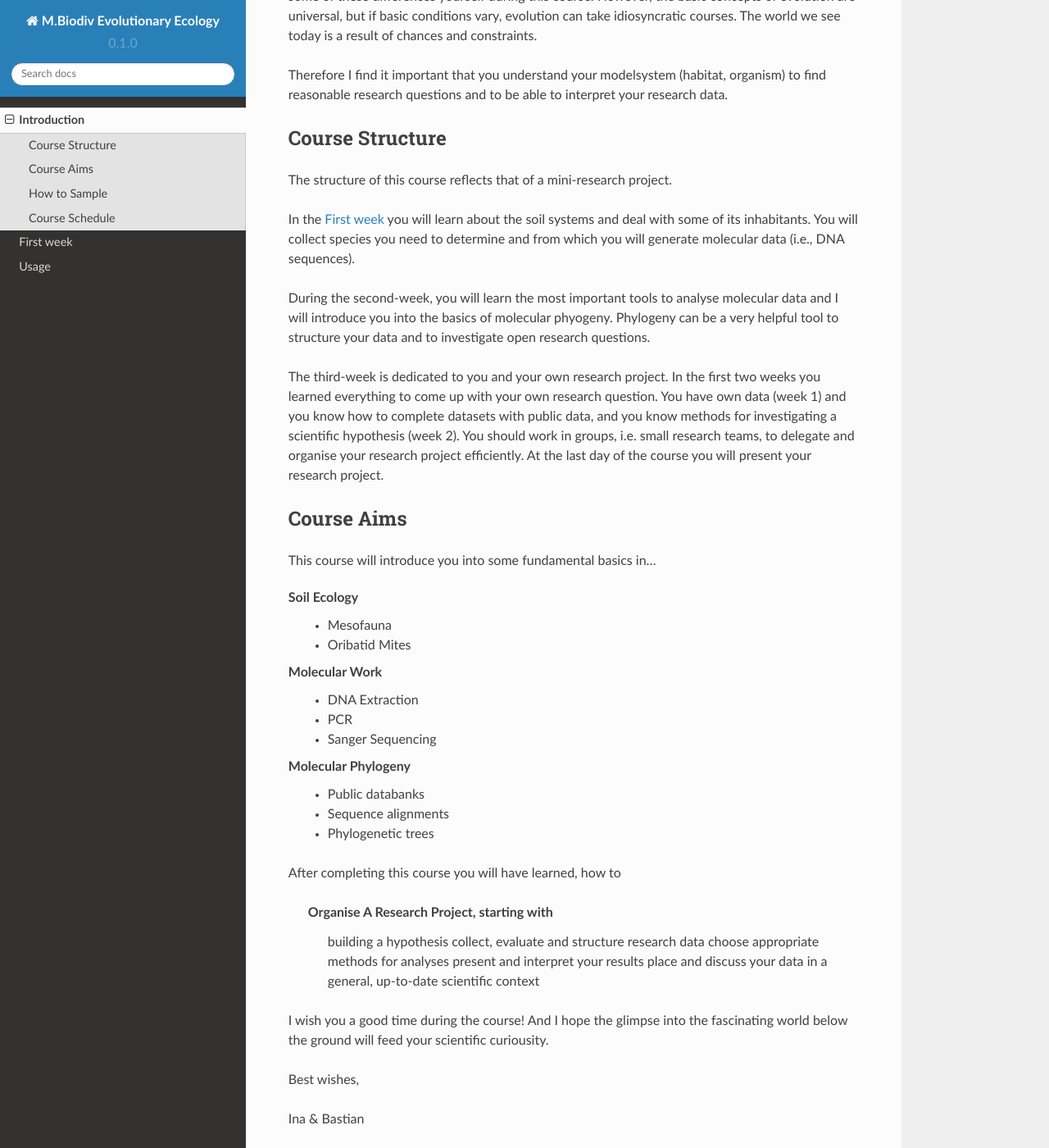
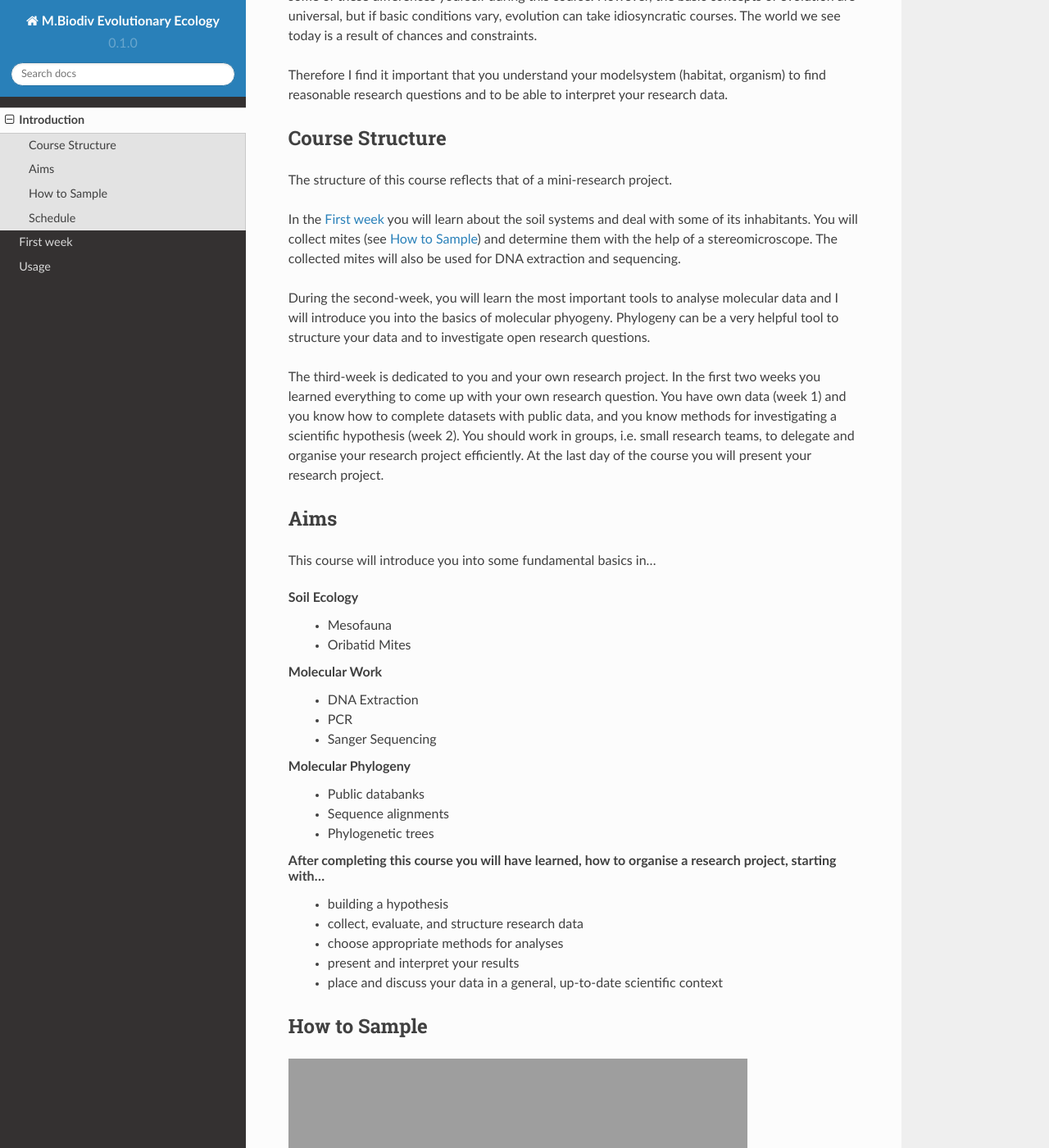
Before and after one commit to bheimbu/evolutionary_ecology, a Sphinx documentation site: the page built from docs/source/introduction.rst, in a window 1280 px wide and 1400 px high, scrolled down 368 px. Shown: the whole window at 82% size. Built offline with Sphinx 7.4.7 and the Read the Docs theme 2.0.0, drawn with Linux system fonts in a browser that asks for light colours; some of the changed text lies outside the part shown; grey boxes are pictures that could not be loaded.

Commit message:
Update introduction.rst

```diff
--- a/docs/source/introduction.rst
+++ b/docs/source/introduction.rst
@@ -9,17 +9,17 @@ Therefore I find it important that you understand your modelsystem (habitat, org
 
 
 Course Structure
------------------------
+----------------
 
 The structure of this course reflects that of a mini-research project.
 
-In the :ref:`first-week` you will learn about the soil systems and deal with some of its inhabitants. You will collect species you need to determine and from which you will generate molecular data (i.e., DNA sequences).
+In the :ref:`first-week` you will learn about the soil systems and deal with some of its inhabitants. You will collect mites (see :ref:`how-to-sample`) and determine them with the help of a stereomicroscope. The collected mites will also be used for DNA extraction and sequencing.
 
 During the :ref:`second-week`, you will learn the most important tools to analyse molecular data and I will introduce you into the basics of molecular phyogeny. Phylogeny can be a very helpful tool to structure your data and to investigate open research questions.
 
 The :ref:`third-week` is dedicated to you and your own research project. In the first two weeks you learned everything to come up with your own research question. You have own data (week 1) and you know how to complete datasets with public data, and you know methods for investigating a scientific hypothesis (week 2). You should work in groups, i.e. small research teams, to delegate and organise your research project efficiently. At the last day of the course you will present your research project.
 
-Course Aims
+Aims
 -----------
 
 This course will introduce you into some fundamental basics in...
@@ -36,22 +36,14 @@ This course will introduce you into some fundamental basics in...
   - Sequence alignments
   - Phylogenetic trees
 
-After completing this course you will have learned, how to
+After completing this course you will have learned, how to organise a **research project**, starting with...
+  - building a hypothesis
+  - collect, evaluate, and structure research data
+  - choose appropriate methods for analyses
+  - present and interpret your results
+  - place and discuss your data in a general, up-to-date scientific context
 
-    Organise A Research Project, starting with
-        building a hypothesis
-        collect, evaluate and structure research data
-        choose appropriate methods for analyses
-        present and interpret your results
-        place and discuss your data in a general, up-to-date scientific context
-
-I wish you a good time during the course! And I hope the glimpse into the fascinating world below the ground will feed your scientific curiousity.
-
-Best wishes,
-
-Ina & Bastian
-
-
+.. _how-to-sample:
 How to Sample
 -------------
 
@@ -61,8 +53,8 @@ How to Sample
 
 
 .. _course-structure:
-Course Schedule
-----------------
+Schedule
+--------
 .. list-table:: Evolutionary Ecology
    :widths: 10 15 30 25 20
    :header-rows: 1
```
